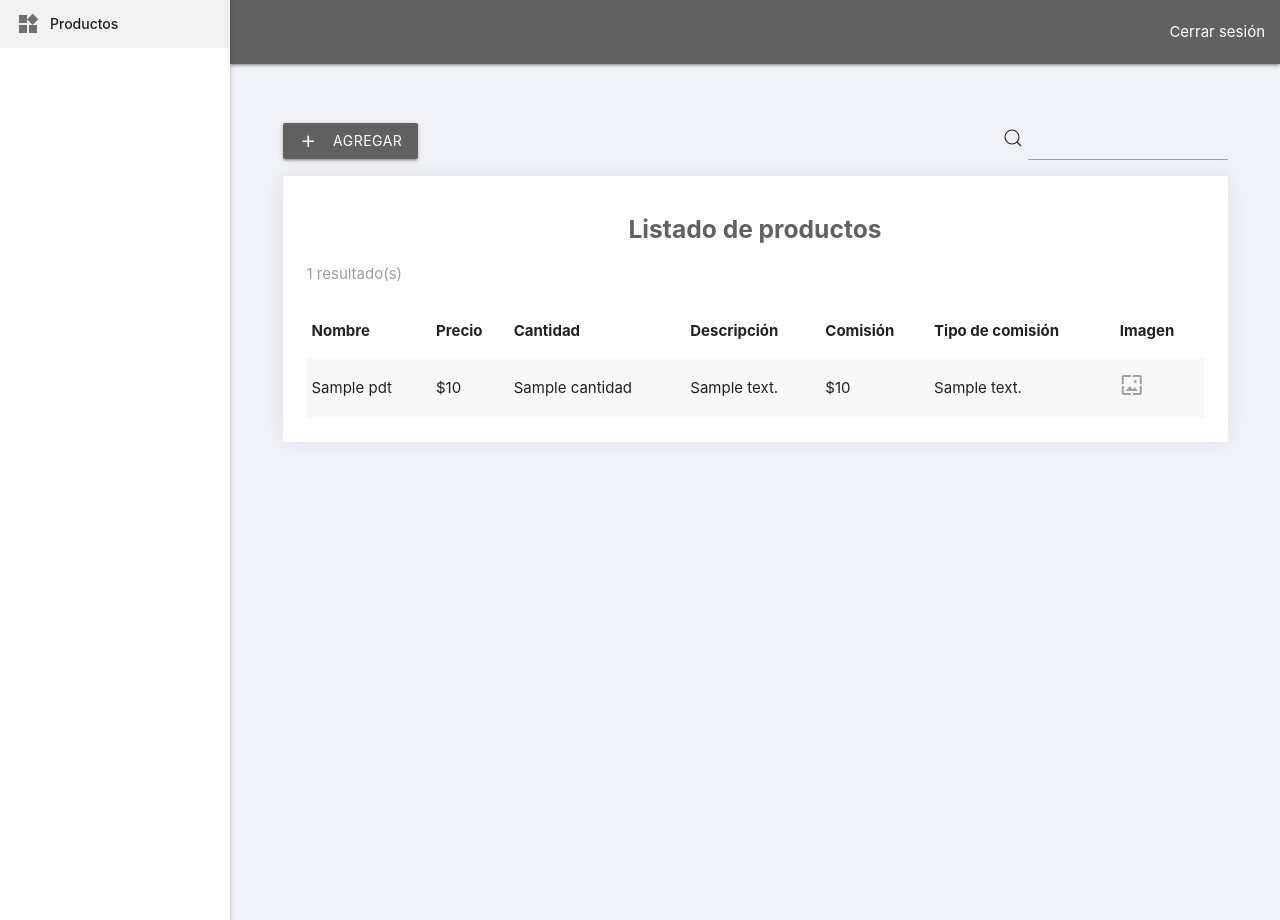
After one commit to DEDC/marketplace, a Django app: template templates/admin/productos/listar.html in a window 1280 px wide. The commit adds this page. Run offline with Django 3.2, Linux system fonts and the light colour scheme; the template is opened without the code that fills it: most values are stand-ins (such as "Sample title", 1, 10 or a date in 2020).

Commit message:
Módulo de registro de productos y listado - Admin

```diff
--- a/apps/admin/urls.py
+++ b/apps/admin/urls.py
@@ -1,10 +1,11 @@
 from django.urls import path
-from apps.mkt.views import vRegistroProductos
+from apps.admin.views import CreateProduct, ListProducts
 from .views import vAdmin
 
 app_name = 'admin'
 
 urlpatterns = [
     path('', vAdmin.as_view(), name = 'home'),
-    path('registro/productos', vRegistroProductos, name = 'rProductos')
+    path('registrar/producto', CreateProduct.as_view(), name = 'create_product'),
+    path('listar/productos', ListProducts.as_view(), name = 'list_products')
 ]
--- a/apps/mkt/models.py
+++ b/apps/mkt/models.py
@@ -11,6 +11,8 @@
     precio = models.DecimalField('Precio unitario', max_digits = 10, decimal_places = 2, validators = [MinValueValidator(1.00), MaxValueValidator(10000000.00)])
     cantidad = models.PositiveIntegerField('Cantidad disponible', validators = [MaxValueValidator(100000)])
     descripcion = models.CharField('Descripción del producto', max_length = 200)
+    comision = models.DecimalField('Comisión del producto', max_digits = 10, decimal_places = 2, validators = [MinValueValidator(1.00), MaxValueValidator(10000000.00)], null = True)
+    tipo_comision = models.CharField('Tipo de comisión', max_length = 50, choices = [('directa', 'Por monto directo'), ('porcentaje', 'Por porcentaje')], null = True)
     imagen = models.ImageField('Imagen principal', upload_to = path_image)
 
     def save(self, *args, **kwargs):
--- a/static/css/styles_admin.css
+++ b/static/css/styles_admin.css
@@ -1,17 +1,30 @@
 .sidenav {
-    width: 88px !important;
+    width: 230px !important;
+}
+
+a {
+    text-decoration: none !important;
+}
+
+nav a, .btn {
+    color: white !important;
 }
 
 .sidenav li a i {
-    margin: 0 !important;
+    margin: 0 10px 0 0 !important;
 }
 
 header, main, footer {
-    padding-left: 88px;
+    padding-left: 230px;
 }
 
 .container-lg {
     width: 90% !important;
+}
+
+.container-margin {
+    margin-top: 50px;
+    margin-bottom: 50px;
 }
 
 @media only screen and (max-width: 992px) {
@@ -19,3 +32,27 @@
         padding-left: 0;
     }
 }
+
+html {
+    background: #f1f2f7;
+}
+
+.card-panel {
+    webkit-box-shadow: 0 0 20px rgb(0 0 0 / 8%) !important;
+    box-shadow: 0 0 20px rgb(0 0 0 / 8%) !important;
+}
+
+.btn-block {
+    display: block;
+    width: 100%;
+}
+
+form .row {
+    margin-bottom: 0 !important;
+}
+
+.options {
+    display: flex;
+    align-items: center;
+    justify-content: space-between;
+}
--- a/static/js/app.js
+++ b/static/js/app.js
@@ -4,3 +4,5 @@
 var col_instances = M.Collapsible.init(collapsible);
 var dropdown = document.querySelectorAll('.dropdown-trigger');
 var drp_instances = M.Dropdown.init(dropdown);
+var select = document.querySelectorAll('select');
+var select_instances = M.FormSelect.init(select);
--- a/templates/admin/base.html
+++ b/templates/admin/base.html
@@ -13,9 +13,7 @@
         <div class="nav-wrapper grey darken-2">
             <!-- <a href="#" class="brand-logo">Logo</a> -->
             <ul id="nav-mobile" class="right hide-on-med-and-down">
-                <li><a href="sass.html">Sass</a></li>
-                <li><a href="badges.html">Components</a></li>
-                <li><a href="collapsible.html">JavaScript</a></li>
+                <li><a href="sass.html">Cerrar sesión</a></li>
             </ul>
         </div>
     </nav>
@@ -24,11 +22,21 @@
 {% block sidenav %}
 <aside>
     <ul id="slide-out" class="sidenav sidenav-fixed">
-        <li><a href="#!" class='dropdown-trigger' data-target='dropdown1'><i class="material-icons">add</i>hola mi hno</a></li>
-    </ul>
-    <ul id='dropdown1' class='dropdown-content'>
-        <li><a href="#!"><i class="material-icons">add</i></a></li>
-        <li><a href="#!">two</a></li>
+        <li class="no-padding">
+            <ul class="collapsible collapsible-accordion">
+                <li>
+                    <a class="collapsible-header">Productos<i class="material-icons">widgets</i></a>
+                    <div class="collapsible-body">
+                        <ul>
+                            <li><a href="{% url 'admin:create_product' %}"><i class="material-icons">add</i>Agregar</a>
+                            </li>
+                            <li><a href="{% url 'admin:list_products' %}"><i class="material-icons">list</i>Listar</a>
+                            </li>
+                        </ul>
+                    </div>
+                </li>
+            </ul>
+        </li>
     </ul>
 </aside>
 {% endblock %}
--- /dev/null
+++ b/templates/admin/productos/listar.html
@@ -0,0 +1,50 @@
+{% extends 'admin/base.html' %}
+{% load humanize %}
+{% block main %}
+<div class="container container-lg container-margin">
+    <div class="options">
+        <div class="btns">
+            <a class="btn grey darken-2" href="{% url 'admin:create_product' %}">Agregar<i
+                    class="material-icons left">add</i></a>
+        </div>
+        <form>
+            <span uk-search-icon></span>
+            <input type="text" name="search" id="search" style="width: 200px;">
+        </form>
+    </div>
+    <div class="card-panel">
+        <h5 class="grey-text center-align text-darken-2"><b>Listado de productos</b></h5>
+        <p class="grey-text">{{object_list.count}} resultado(s)</p>
+        <table class="striped responsive-table">
+            <thead>
+                <tr>
+                    <th>Nombre</th>
+                    <th>Precio</th>
+                    <th>Cantidad</th>
+                    <th>Descripción</th>
+                    <th>Comisión</th>
+                    <th>Tipo de comisión</th>
+                    <th>Imagen</th>
+                </tr>
+            </thead>
+            <tbody>
+                {% for pdt in object_list %}
+                <tr>
+                    <td>{{pdt.nombre}}</td>
+                    <td>${{pdt.precio|intcomma}}</td>
+                    <td>{{pdt.cantidad}}</td>
+                    <td>{{pdt.descripcion}}</td>
+                    <td>${{pdt.comision|intcomma}}</td>
+                    <td>{{pdt.get_tipo_comision_display}}</td>
+                    <td>
+                        <div uk-lightbox>
+                            <a href="{{pdt.imagen.url}}" class="grey-text"><i class="material-icons">wallpaper</i></a>
+                        </div>
+                    </td>
+                </tr>
+                {% endfor %}
+            </tbody>
+        </table>
+    </div>
+</div>
+{% endblock %}
```
Also changed, not shown: apps/admin/views.py (+23 -0 lines), templates/admin/productos/registro.html (+84 -8 lines), apps/mkt/migrations/0002_auto_20210129_2316.py (added).
